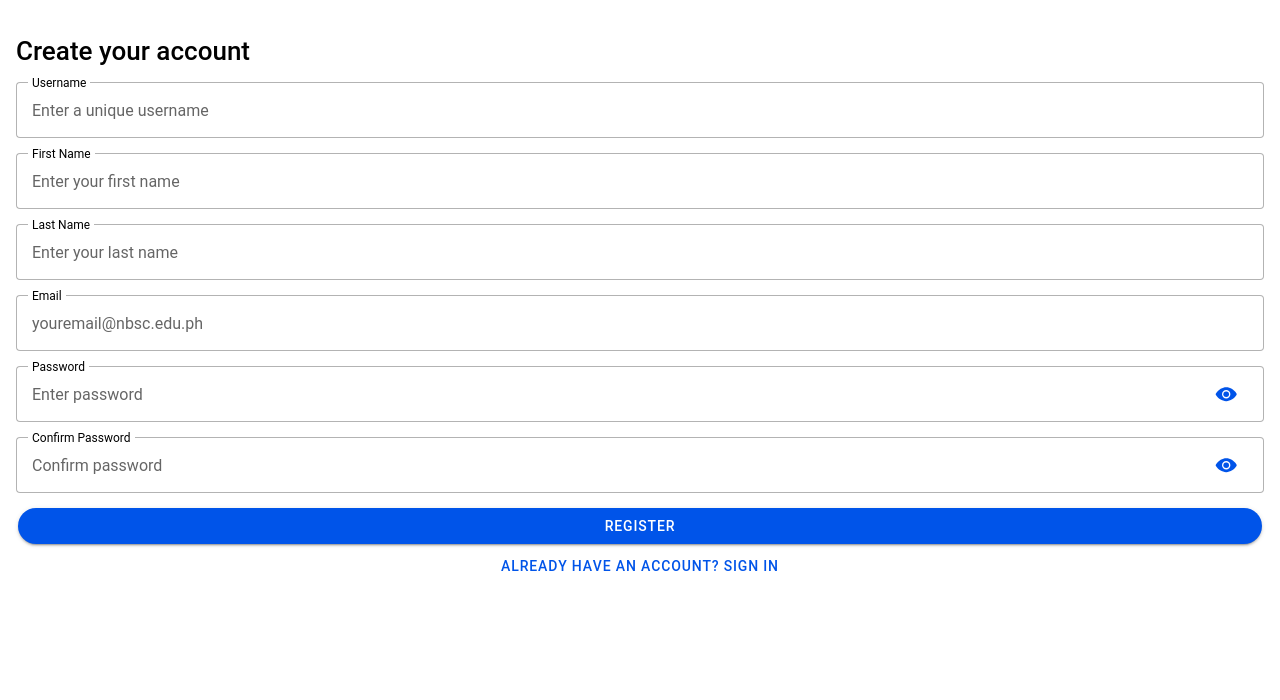
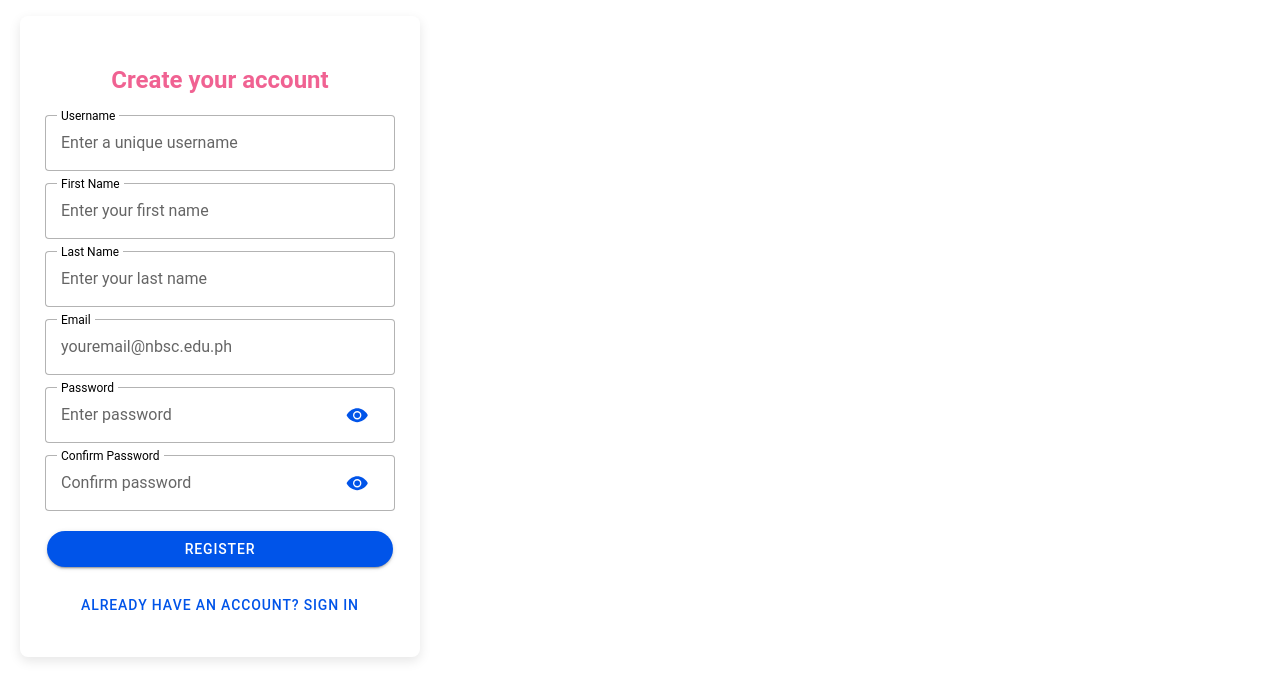
Before and after one commit to nanidoone/it35-lab, a React (Vite) app: page /it35-lab/Signup in a window 1280 px wide. Shown: the top 700 px of the page. Built offline with nearby package versions, Linux system fonts and the light colour scheme.

Commit message:
adeed som

```diff
--- /dev/null
+++ b/src/pages/Login.css
@@ -0,0 +1,57 @@
+/* Login.css */
+.login-container {
+  background: linear-gradient(135deg, #ffe4e1, #ffffe0); /* light pink to light yellow */
+  min-height: 100vh;
+  display: flex;
+  justify-content: center;
+  align-items: center; /* ✅ Vertical centering */
+  padding: 20px;
+}
+
+.login-box {
+  display: flex;
+  flex-direction: column;
+  align-items: center;
+  width: 100%;
+  max-width: 400px;
+  padding: 30px 20px;
+  background-color: white;
+  border-radius: 20px;
+  box-shadow: 0px 8px 20px rgba(255, 182, 193, 0.5);
+}
+
+
+.login-avatar {
+  width: 150px;
+  height: 150px;
+  border: 5px solid #ff69b4;
+  background-color: #fffacd;
+  margin-bottom: 20px;
+  display: flex;
+  justify-content: center;
+  align-items: center;
+}
+
+.login-title {
+  color: #ff1493;
+  font-weight: bold;
+  margin-bottom: 20px;
+  font-size: 1.8rem;
+}
+
+.password-input {
+  margin-top: 10px;
+}
+
+.login-button {
+  --background: #ff69b4;
+  --background-hover: #ff85c1;
+  --background-activated: #ffc0cb;
+  --color: white;
+  margin-top: 20px;
+}
+
+.register-button {
+  --color: #ff69b4;
+  margin-top: 10px;
+}
--- a/src/pages/Login.tsx
+++ b/src/pages/Login.tsx
@@ -1,19 +1,17 @@
-
 import {
   IonAlert,
   IonAvatar,
   IonButton,
   IonContent,
-  IonIcon,
   IonInput,
   IonInputPasswordToggle,
   IonPage,
   IonToast,
   useIonRouter
 } from '@ionic/react';
-import { logoIonic } from 'ionicons/icons';
 import { useState } from 'react';
 import { supabase } from '../utils/supabaseClient';
+import './Login.css'; // 👈 make sure this path is correct
 
 const AlertBox: React.FC<{ message: string; isOpen: boolean; onClose: () => void }> = ({ message, isOpen, onClose }) => {
   return (
@@ -52,36 +50,18 @@ const Login: React.FC = () => {
 
   return (
     <IonPage>
-      <IonContent className='ion-padding'>
-        <div style={{
-          display: 'flex',
-          flexDirection:'column',
-          alignItems: 'center',
-          justifyContent: 'center',
-          marginTop:'25%'
-        }}>
-          <IonAvatar
-            style={{
-              display: 'flex',
-              alignItems: 'center',
-              justifyContent: 'center',
-              width: '150px',
-              height: '150px',
-              borderRadius: '50%',
-              overflow: 'hidden'
-            }}
-          >
-            <IonIcon
-              icon={logoIonic}
-              color='primary'
-              style={{ fontSize: '120px', color: '#6c757d' }}
+      <IonContent className="ion-padding login-container">
+        <div className="login-box">
+          <IonAvatar style={{ width: '100px', height: '100px', marginBottom: '20px' }}>
+            <img
+              src="https://cdn-icons-png.flaticon.com/128/4352/4352212.png"
+              alt="User Icon"
+              style={{ width: '100%', height: '100%', objectFit: 'contain' }}
             />
           </IonAvatar>
-          <h1 style={{
-            display: 'flex',
-            alignItems: 'center',
-            justifyContent: 'center',
-          }}>USER LOGIN</h1>
+
+          <h2 className="login-title">USER LOGIN</h2>
+
           <IonInput
             label="Email"
             labelPlacement="floating"
@@ -91,36 +71,37 @@ const Login: React.FC = () => {
             value={email}
             onIonChange={e => setEmail(e.detail.value!)}
           />
-          <IonInput style={{ marginTop:'10px' }}
+
+          <IonInput
+            style={{ marginTop: '10px' }}
             fill="outline"
             type="password"
             placeholder="Password"
             value={password}
             onIonChange={e => setPassword(e.detail.value!)}
           >
-            <IonInputPasswordToggle slot="end"></IonInputPasswordToggle>
+            <IonInputPasswordToggle slot="end" />
           </IonInput>
-        </div>
-        <IonButton onClick={doLogin} expand="full" shape='round'>
+
+          <IonButton onClick={doLogin} expand="block" shape="round" style={{ marginTop: '20px' }}>
             Login
           </IonButton>
 
-        <IonButton routerLink="/it35-lab/signup" expand="full" fill="clear" shape='round'>
+          <IonButton routerLink="/it35-lab/signup" expand="block" fill="clear" shape="round">
             Don't have an account? Register here
           </IonButton>
 
-        {/* Reusable AlertBox Component */}
           <AlertBox message={alertMessage} isOpen={showAlert} onClose={() => setShowAlert(false)} />
 
-        {/* IonToast for success message */}
           <IonToast
             isOpen={showToast}
             onDidDismiss={() => setShowToast(false)}
             message="Login successful! Redirecting..."
             duration={1500}
             position="top"
-          color="primary"
+            color="success"
           />
+        </div>
       </IonContent>
     </IonPage>
   );
--- /dev/null
+++ b/src/pages/Signup.css
@@ -0,0 +1,47 @@
+/* Signup.css - styled same as your Login but no avatar/image */
+
+.ion-padding {
+  --padding-start: 20px;
+  --padding-end: 20px;
+}
+
+.signup-container {
+  display: flex;
+  justify-content: center;
+  align-items: center;
+  min-height: 100vh;
+  background-color: #f7f7f7;
+  padding: 20px;
+}
+
+.signup-box {
+  background: #fff;
+  padding: 30px 25px;
+  border-radius: 8px;
+  box-shadow: 0 4px 12px rgb(0 0 0 / 0.1);
+  width: 100%;
+  max-width: 400px;
+}
+
+.signup-title {
+  font-weight: bold;
+  font-size: 24px;
+  color: #f06292; /* pinkish color similar to Ionic logo */
+  text-align: center;
+  margin-bottom: 20px;
+}
+
+ion-input {
+  margin-top: 12px;
+}
+
+ion-button {
+  margin-top: 20px;
+  --border-radius: 25px;
+}
+
+/* For modal content alignment */
+ion-modal .ion-padding {
+  padding-top: 25px;
+  padding-bottom: 25px;
+}
--- a/src/pages/Signup.tsx
+++ b/src/pages/Signup.tsx
@@ -17,6 +17,8 @@ import {
 } from '@ionic/react';
 import { supabase } from '../utils/supabaseClient';
 import bcrypt from 'bcryptjs';
+
+import './Signup.css'; // Import the CSS for styling
 
 // Reusable Alert Component
 const AlertBox: React.FC<{ message: string; isOpen: boolean; onClose: () => void }> = ({ message, isOpen, onClose }) => {
@@ -91,7 +93,6 @@ const Signup: React.FC = () => {
 
             setShowSuccessModal(true);
         } catch (err) {
-            // Ensure err is treated as an Error instance
             if (err instanceof Error) {
                 setAlertMessage(err.message);
             } else {
@@ -103,24 +104,25 @@ const Signup: React.FC = () => {
 
     return (
         <IonPage>
-            <IonContent className='ion-padding'>
-                <h1>Create your account</h1>
+            <IonContent className="ion-padding signup-container">
+                <div className="signup-box">
+                    <h1 className="signup-title">Create your account</h1>
 
-                <IonInput label="Username" labelPlacement="stacked" fill="outline" type="text" placeholder="Enter a unique username" value={username} onIonChange={e => setUsername(e.detail.value!)} style={{ marginTop: '15px' }} />
-                <IonInput label="First Name" labelPlacement="stacked" fill="outline" type="text" placeholder="Enter your first name" value={firstName} onIonChange={e => setFirstName(e.detail.value!)} style={{ marginTop: '15px' }} />
-                <IonInput label="Last Name" labelPlacement="stacked" fill="outline" type="text" placeholder="Enter your last name" value={lastName} onIonChange={e => setLastName(e.detail.value!)} style={{ marginTop: '15px' }} />
-                <IonInput label="Email" labelPlacement="stacked" fill="outline" type="email" placeholder="youremail@nbsc.edu.ph" value={email} onIonChange={e => setEmail(e.detail.value!)} style={{ marginTop: '15px' }} />
-                <IonInput label="Password" labelPlacement="stacked" fill="outline" type="password" placeholder="Enter password" value={password} onIonChange={e => setPassword(e.detail.value!)} style={{ marginTop: '15px' }} >
+                    <IonInput label="Username" labelPlacement="stacked" fill="outline" type="text" placeholder="Enter a unique username" value={username} onIonChange={e => setUsername(e.detail.value!)} />
+                    <IonInput label="First Name" labelPlacement="stacked" fill="outline" type="text" placeholder="Enter your first name" value={firstName} onIonChange={e => setFirstName(e.detail.value!)} />
+                    <IonInput label="Last Name" labelPlacement="stacked" fill="outline" type="text" placeholder="Enter your last name" value={lastName} onIonChange={e => setLastName(e.detail.value!)} />
+                    <IonInput label="Email" labelPlacement="stacked" fill="outline" type="email" placeholder="youremail@nbsc.edu.ph" value={email} onIonChange={e => setEmail(e.detail.value!)} />
+                    <IonInput label="Password" labelPlacement="stacked" fill="outline" type="password" placeholder="Enter password" value={password} onIonChange={e => setPassword(e.detail.value!)}>
                         <IonInputPasswordToggle slot="end" />
                     </IonInput>
-                <IonInput label="Confirm Password" labelPlacement="stacked" fill="outline" type="password" placeholder="Confirm password" value={confirmPassword} onIonChange={e => setConfirmPassword(e.detail.value!)} style={{ marginTop: '15px' }} >
+                    <IonInput label="Confirm Password" labelPlacement="stacked" fill="outline" type="password" placeholder="Confirm password" value={confirmPassword} onIonChange={e => setConfirmPassword(e.detail.value!)}>
                         <IonInputPasswordToggle slot="end" />
                     </IonInput>
 
-                <IonButton onClick={handleOpenVerificationModal} expand="full" shape='round' style={{ marginTop: '15px' }}>
+                    <IonButton onClick={handleOpenVerificationModal} expand="block" shape='round'>
                         Register
                     </IonButton>
-                <IonButton routerLink="/it35-lab" expand="full" fill="clear" shape='round'>
+                    <IonButton routerLink="/it35-lab" expand="block" fill="clear" shape='round'>
                         Already have an account? Sign in
                     </IonButton>
 
@@ -165,7 +167,7 @@ const Signup: React.FC = () => {
 
                     {/* Reusable AlertBox Component */}
                     <AlertBox message={alertMessage} isOpen={showAlert} onClose={() => setShowAlert(false)} />
-
+                </div>
             </IonContent>
         </IonPage>
     );
```
Lines whose indentation alone changed are shown as unchanged.
